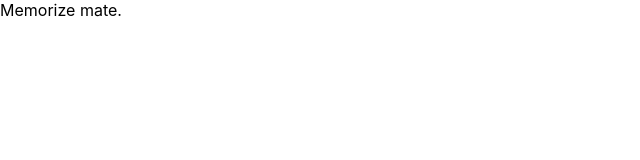
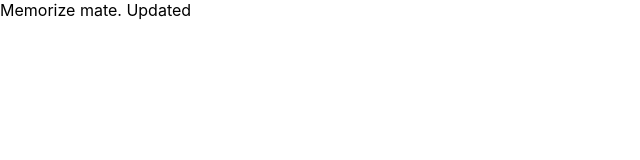
Before and after one commit to obaranovskyi/memorize-mate, a React (Create React App) app: page / in a window 1280 px wide. Shown: the top 160 px of the page, without its empty margins (0-640 px from the left). Built offline with nearby package versions, Linux system fonts and the light colour scheme.

Commit message:
Auto git push ...

```diff
--- a/src/App.tsx
+++ b/src/App.tsx
@@ -2,7 +2,7 @@ function App() {
   return (
     <div className="App">
       <header className="App-header">
-        Memorize mate.
+        Memorize mate. Updated
       </header>
     </div >
   );
```
